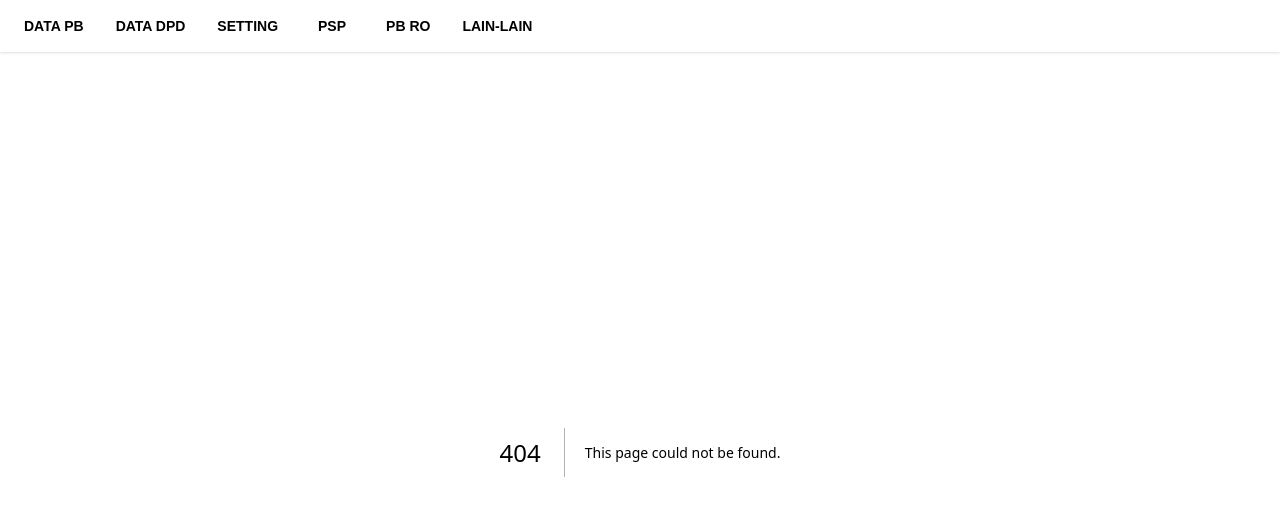
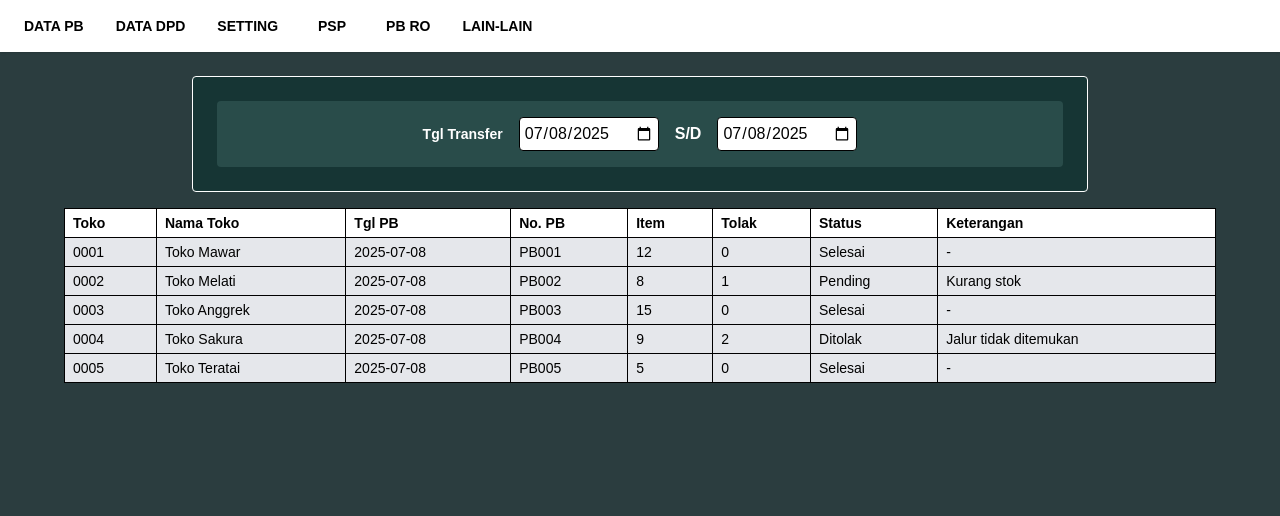
Before and after one commit to IdoMunthe/upload-pb-idm, a Next.js app: page /data-pb/history-proses-pb in a window 1280 px wide. Before the commit this address had no page. Shown: the top 516 px of the page. Built offline with nearby package versions, Linux system fonts and the light colour scheme.

Commit message:
finished ui history-proses-pb

```diff
--- /dev/null
+++ b/src/app/data-pb/history-proses-pb/page.tsx
@@ -0,0 +1,123 @@
+"use client";
+import React, { useState } from "react";
+
+export default function HistoryProsesPB() {
+  const [startDate, setStartDate] = useState("2025-07-08");
+  const [endDate, setEndDate] = useState("2025-07-08");
+
+  const columns = [
+    { key: "kodeToko", label: "Toko" },
+    { key: "namaToko", label: "Nama Toko" },
+    { key: "tglPB", label: "Tgl PB" },
+    { key: "noPB", label: "No. PB" },
+    { key: "item", label: "Item" },
+    { key: "tolak", label: "Tolak" },
+    { key: "status", label: "Status" },
+    { key: "keterangan", label: "Keterangan" },
+  ];
+
+  //TODO: needs api
+  const data = [
+    {
+      kodeToko: "0001",
+      namaToko: "Toko Mawar",
+      tglPB: "2025-07-08",
+      noPB: "PB001",
+      item: 12,
+      tolak: 0,
+      status: "Selesai",
+      keterangan: "-",
+    },
+    {
+      kodeToko: "0002",
+      namaToko: "Toko Melati",
+      tglPB: "2025-07-08",
+      noPB: "PB002",
+      item: 8,
+      tolak: 1,
+      status: "Pending",
+      keterangan: "Kurang stok",
+    },
+    {
+      kodeToko: "0003",
+      namaToko: "Toko Anggrek",
+      tglPB: "2025-07-08",
+      noPB: "PB003",
+      item: 15,
+      tolak: 0,
+      status: "Selesai",
+      keterangan: "-",
+    },
+    {
+      kodeToko: "0004",
+      namaToko: "Toko Sakura",
+      tglPB: "2025-07-08",
+      noPB: "PB004",
+      item: 9,
+      tolak: 2,
+      status: "Ditolak",
+      keterangan: "Jalur tidak ditemukan",
+    },
+    {
+      kodeToko: "0005",
+      namaToko: "Toko Teratai",
+      tglPB: "2025-07-08",
+      noPB: "PB005",
+      item: 5,
+      tolak: 0,
+      status: "Selesai",
+      keterangan: "-",
+    },
+  ];
+
+  return (
+    <div className="min-h-screen bg-[#2b3d3f] flex flex-col items-center p-6 text-white">
+      <div className="bg-[#163534] border p-6 rounded w-full max-w-4xl mb-4">
+        <div className="bg-[#294c4a] p-4 rounded flex flex-wrap gap-4 items-center justify-center">
+          <label className="text-sm font-bold">Tgl Transfer</label>
+
+          <input
+            type="date"
+            value={startDate}
+            onChange={(e) => setStartDate(e.target.value)}
+            className="text-black border bg-white p-1 rounded w-[140px]"
+          />
+
+          <span className="font-bold">S/D</span>
+
+          <input
+            type="date"
+            value={endDate}
+            onChange={(e) => setEndDate(e.target.value)}
+            className="text-black border bg-white p-1 rounded w-[140px]"
+          />
+        </div>
+      </div>
+
+      <div className="w-full max-w-6xl overflow-auto">
+        <table className="w-full text-sm bg-gray-200 text-black border border-gray-400">
+          <thead className="bg-white">
+            <tr>
+              {columns.map((col) => (
+                <th key={col.key} className="border px-2 py-1 text-left">
+                  {col.label}
+                </th>
+              ))}
+            </tr>
+          </thead>
+          <tbody>
+            {data.map((row, idx) => (
+              <tr key={idx}>
+                {columns.map((col) => (
+                  <td key={col.key} className="border px-2 py-1">
+                    {row[col.key as keyof typeof row]}
+                  </td>
+                ))}
+              </tr>
+            ))}
+          </tbody>
+        </table>
+      </div>
+    </div>
+  );
+}
```
